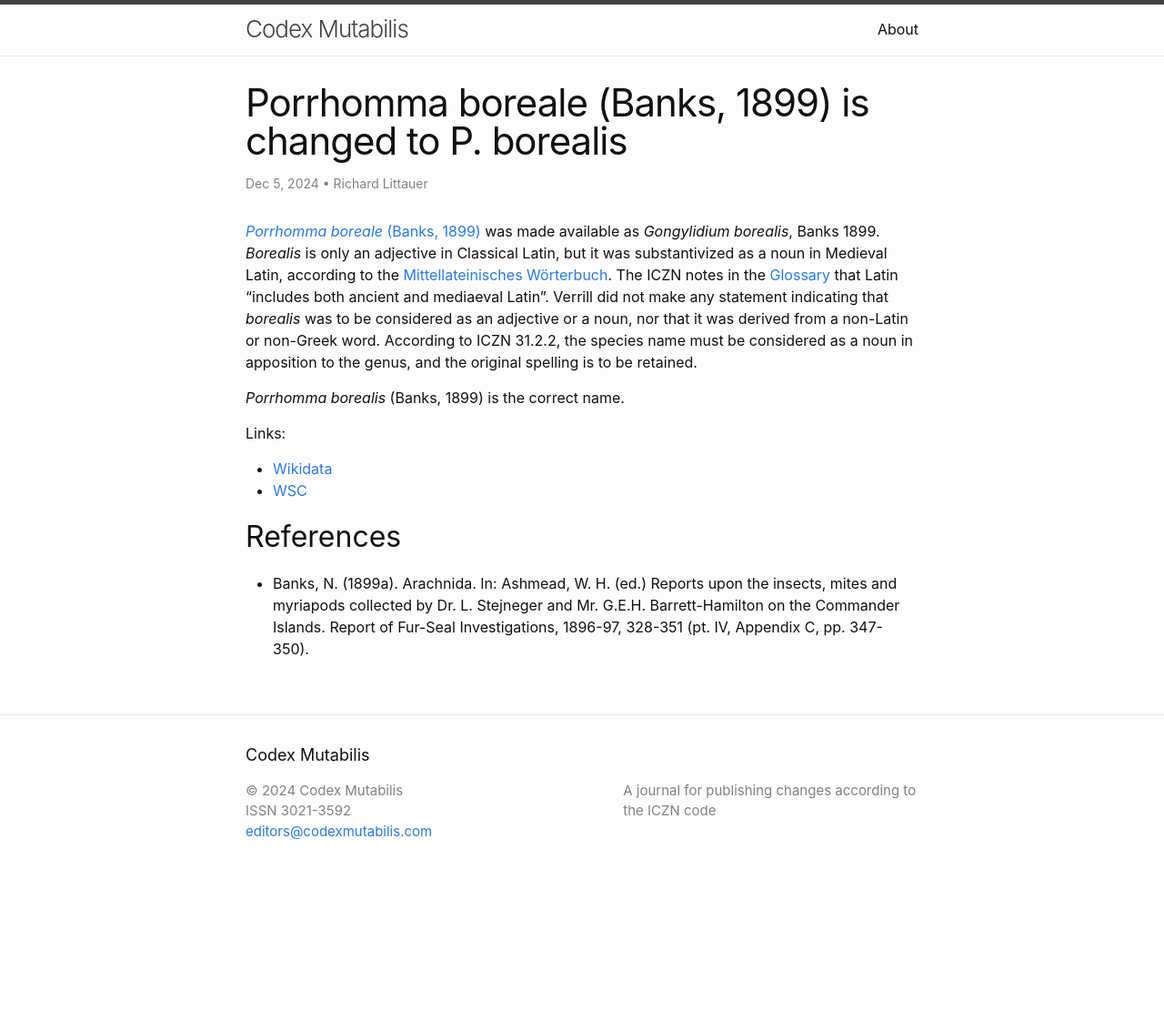
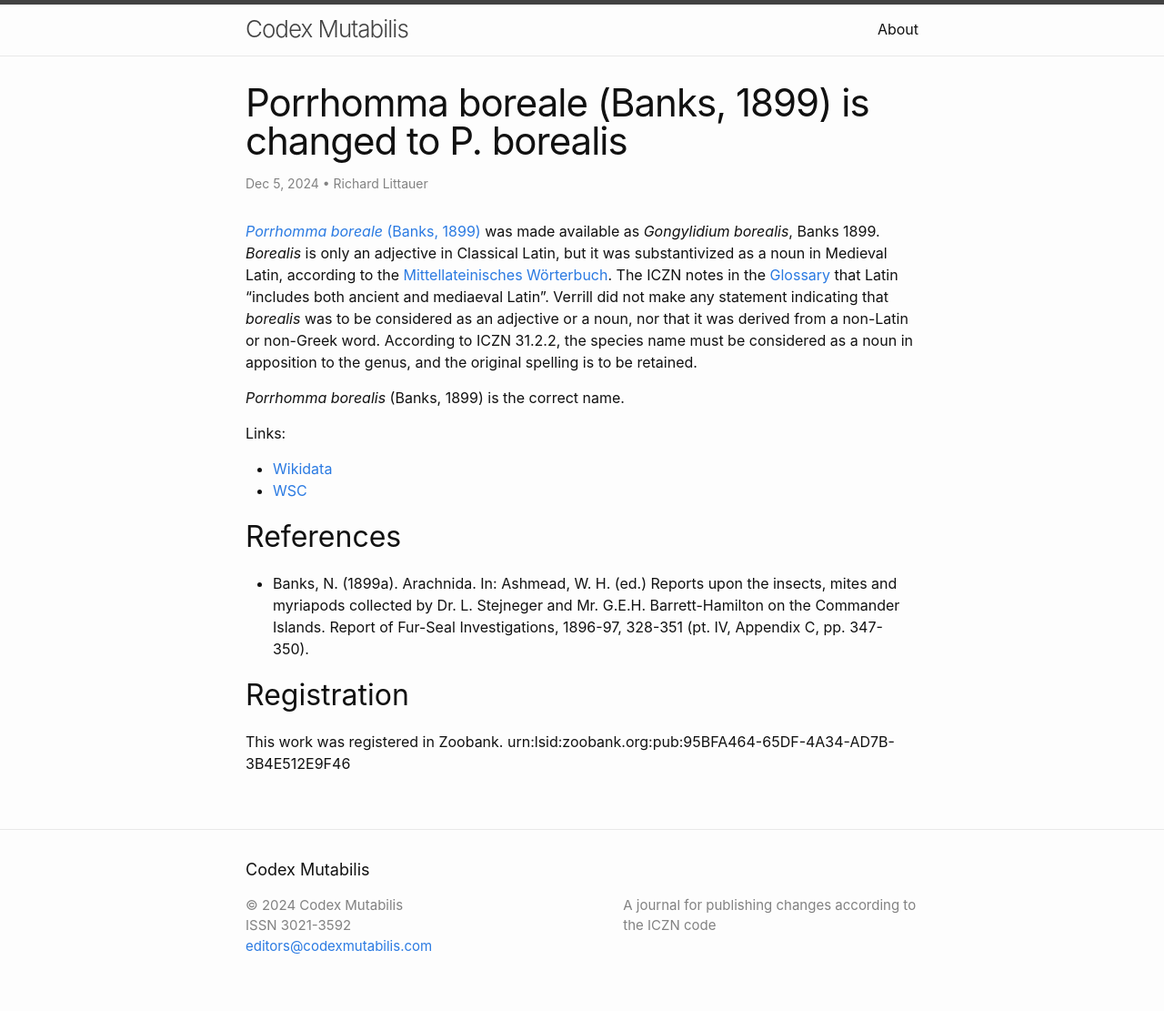
Before and after one commit to RichardLitt/acanthis, a Jekyll site: the page built from _posts/2024-12-05-porrhomma-boreale-banks-1899-is-changed-to-p-borealis.md, in a window 1280 px wide. Shown: the whole page at 91% size. Built offline with Jekyll 4.4.1, drawn with Linux system fonts in a browser that asks for light colours; before the commit the page ends 985 px from its top, so only the background shows below that.

Commit message:
Adding notes of registration

```diff
--- a/_posts/2024-12-05-porrhomma-boreale-banks-1899-is-changed-to-p-borealis.md
+++ b/_posts/2024-12-05-porrhomma-boreale-banks-1899-is-changed-to-p-borealis.md
@@ -20,3 +20,7 @@ Links:
 ## References
 
 - Banks, N. (1899a). Arachnida. In: Ashmead, W. H. (ed.) Reports upon the insects, mites and myriapods collected by Dr. L. Stejneger and Mr. G.E.H. Barrett-Hamilton on the Commander Islands. Report of Fur-Seal Investigations, 1896-97, 328-351 (pt. IV, Appendix C, pp. 347-350).
+
+## Registration
+
+This work was registered in Zoobank. urn:lsid:zoobank.org:pub:95BFA464-65DF-4A34-AD7B-3B4E512E9F46
```
Also changed, not shown: _posts/2024-12-04-prunum-boreale-a-e-verrill-1884--p-borealis.md (+4 -0 lines).
